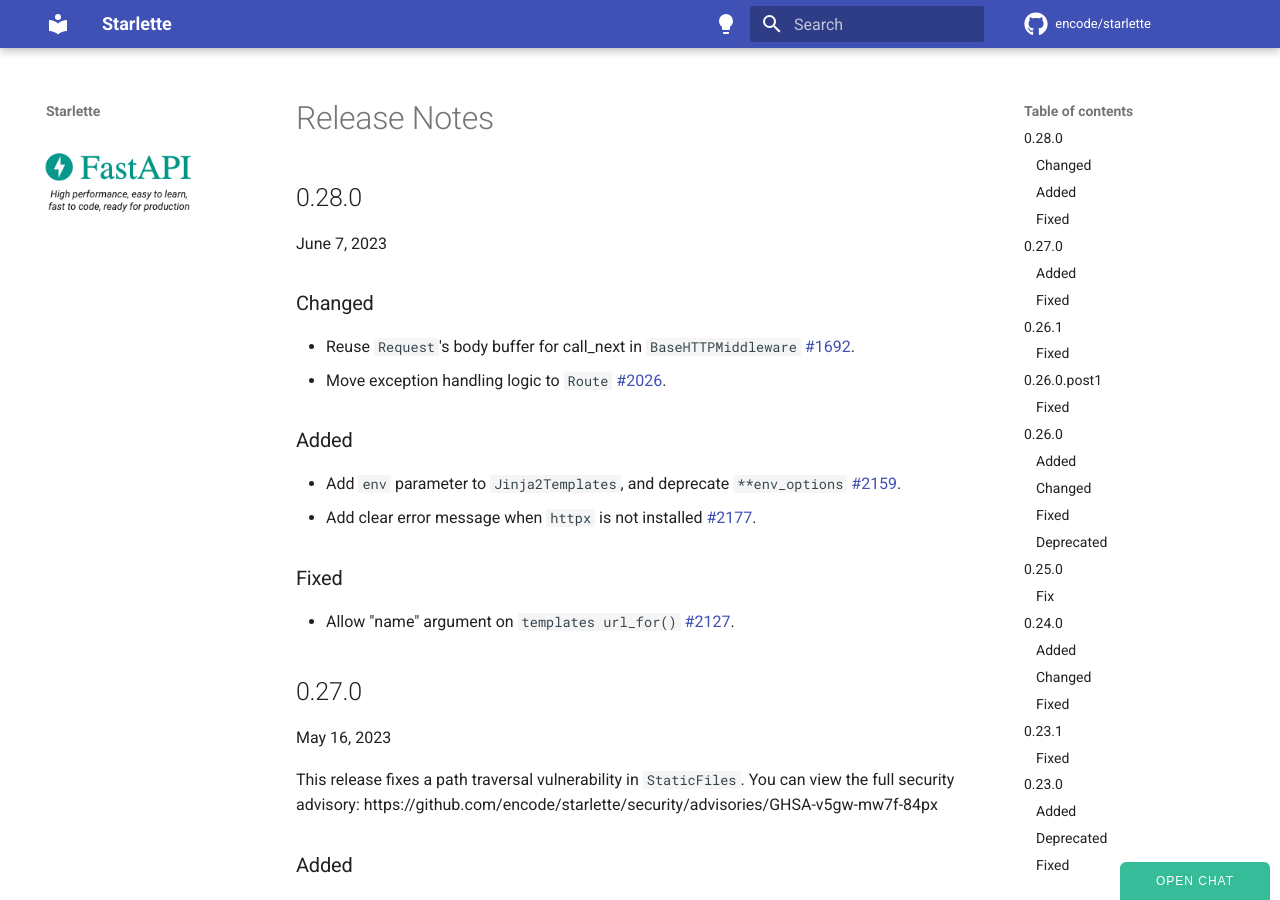
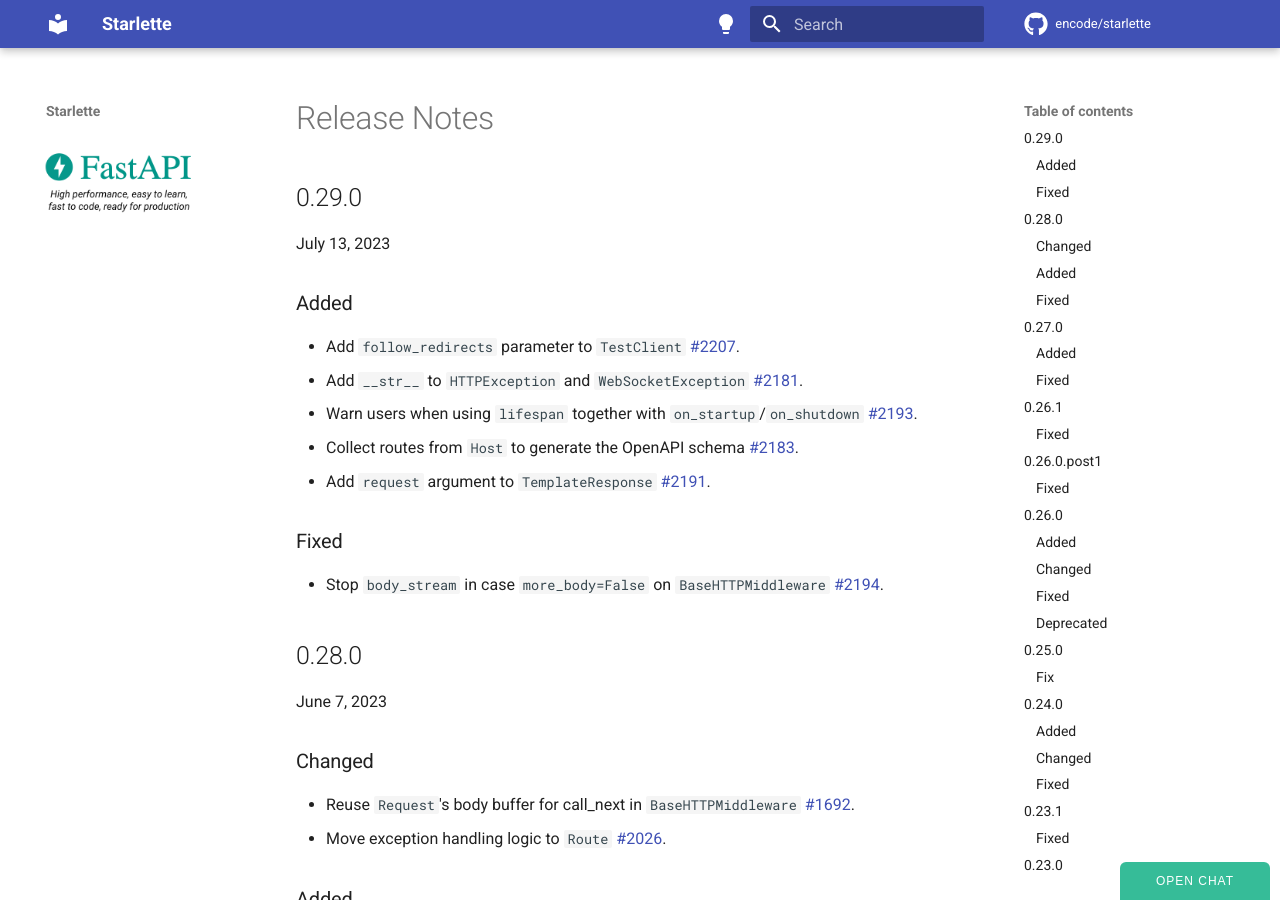
Before and after one commit to azurelotus0926/starlette, an MkDocs documentation site: the page built from docs/release-notes.md, in a window 1280 px wide and 900 px high. Built offline with MkDocs 1.6.1 and Material for MkDocs 9.7.7, drawn with Linux system fonts in a browser that asks for light colours; comment, search, counter and statistics services are not loaded.

Commit message:
Version 0.29.0 (#2209)

```diff
--- a/docs/release-notes.md
+++ b/docs/release-notes.md
@@ -1,3 +1,19 @@
+## 0.29.0
+
+July 13, 2023
+
+### Added
+
+* Add `follow_redirects` parameter to `TestClient` [#2207](https://github.com/encode/starlette/pull/2207).
+* Add `__str__` to `HTTPException` and `WebSocketException` [#2181](https://github.com/encode/starlette/pull/2181).
+* Warn users when using `lifespan` together with `on_startup`/`on_shutdown` [#2193](https://github.com/encode/starlette/pull/2193).
+* Collect routes from `Host` to generate the OpenAPI schema [#2183](https://github.com/encode/starlette/pull/2183).
+* Add `request` argument to `TemplateResponse` [#2191](https://github.com/encode/starlette/pull/2191).
+
+### Fixed
+
+* Stop `body_stream` in case `more_body=False` on `BaseHTTPMiddleware` [#2194](https://github.com/encode/starlette/pull/2194).
+
 ## 0.28.0
 
 June 7, 2023
--- a/starlette/__init__.py
+++ b/starlette/__init__.py
@@ -1 +1 @@
-__version__ = "0.28.0"
+__version__ = "0.29.0"
```
